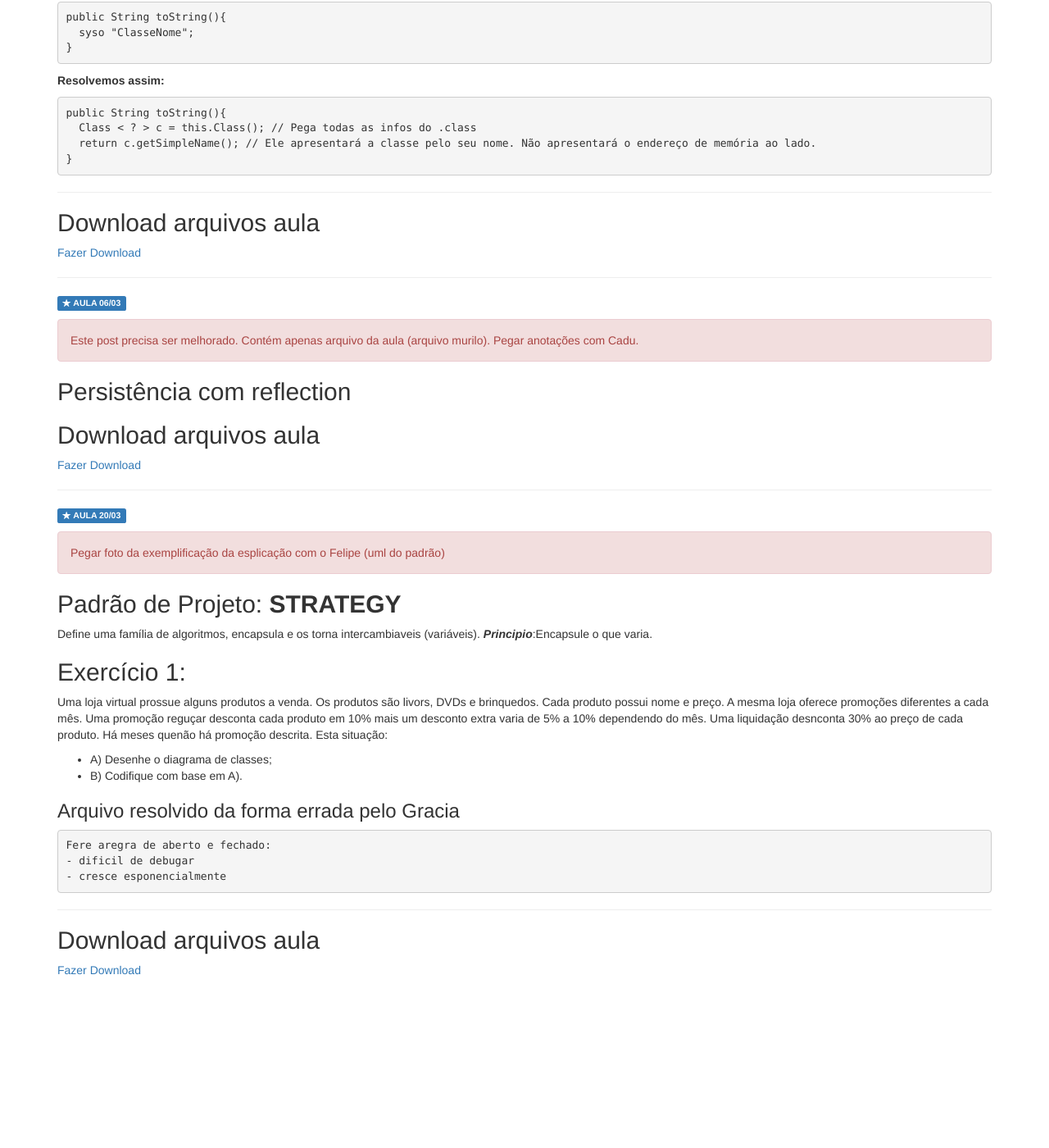
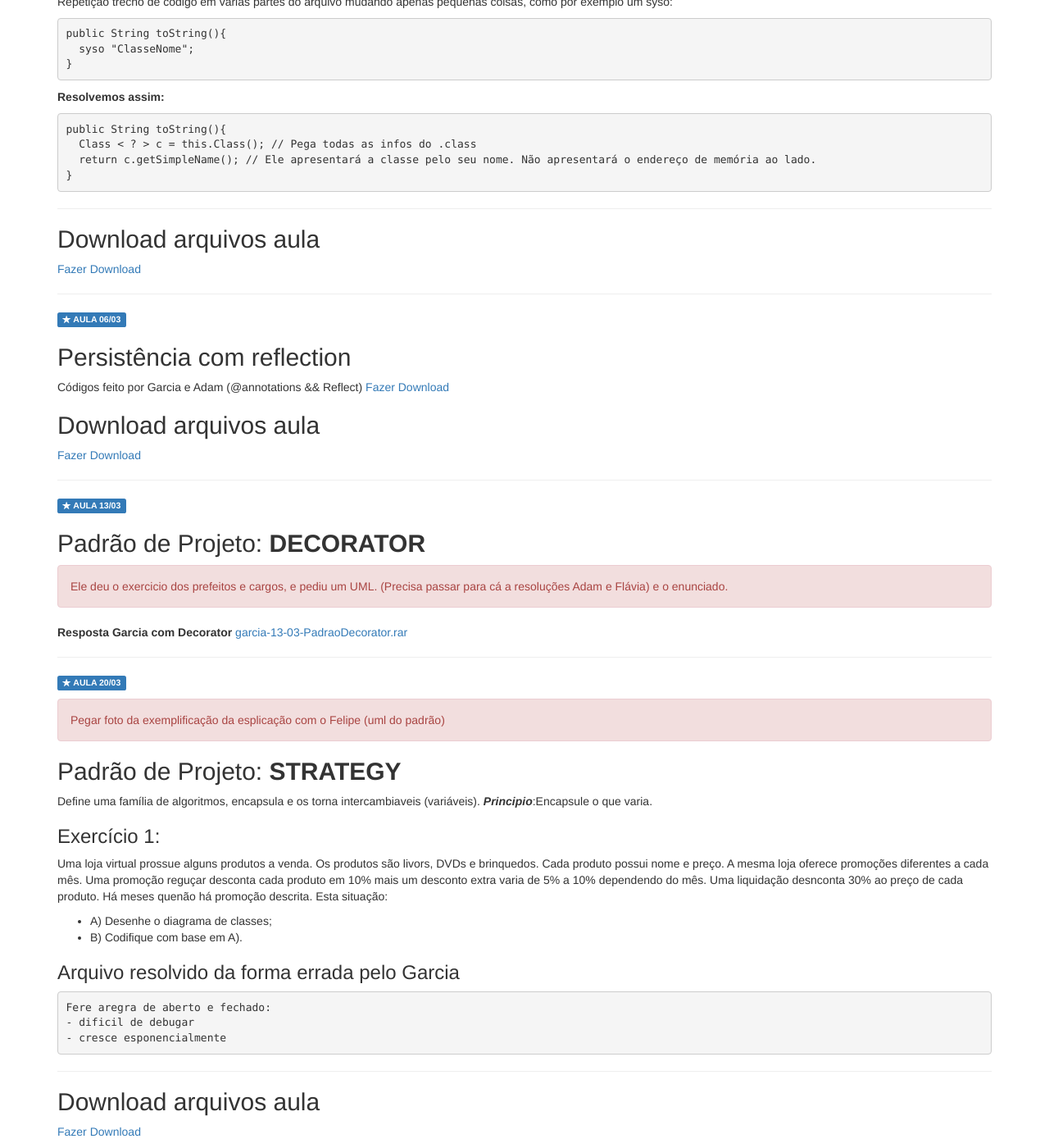
Before and after one commit to fatechub/fatecrl-curso-si, a Jekyll site: the page built from disciplinas/ciclo-5-garcia.md, in a window 1280 px wide and 1400 px high, scrolled down 3453 px. Shown: the whole window at 82% size. Built offline with Jekyll 4.4.1, drawn with Linux system fonts in a browser that asks for light colours; nearby versions of some CDN libraries; library files that are not in the unit come from our copies; before the commit the page ends 4656 px from its top, so only the background shows below that; some of the changed text lies outside the part shown.

Commit message:
Melhora disciplinas Garcia e Chiara

```diff
--- a/disciplinas/ciclo-5-garcia.md
+++ b/disciplinas/ciclo-5-garcia.md
@@ -9,6 +9,7 @@ group: navigation
 <span class="label label-primary text-uppercase"><span class="glyphicon glyphicon glyphicon-star"></span> Fixo</span>
 
 - [Repositório com exemplos de utilização de padrões de projeto implementados em Java.](https://github.com/MarcosX/Padr-es-de-Projeto)
+- [L1.pdf - Exercicio de Treino dado pelo Garcia Reflection]({{ site.production_url }}/media/L1.pdf)
 
 ***
 
@@ -212,13 +213,25 @@ public String toString(){
 
 <span class="label label-primary text-uppercase"><span class="glyphicon glyphicon glyphicon-star"></span> Aula 06/03</span>
 
-<div class="alert alert-danger">Este post precisa ser melhorado. Contém apenas arquivo da aula (arquivo murilo). Pegar anotações com Cadu.</div>
-
-
 ## Persistência com reflection
+Códigos feito por Garcia e Adam (@annotations && Reflect)
+[Fazer Download]({{ site.production_url }}/media/Reflection.zip)
 
 ## Download arquivos aula
 [Fazer Download]({{ site.production_url }}/media/aula-2015-03-06-garcia.rar)
+
+***
+
+<span class="label label-primary text-uppercase"><span class="glyphicon glyphicon glyphicon-star"></span> Aula 13/03</span>
+
+
+## Padrão de Projeto: **DECORATOR**
+
+<div class="alert alert-danger">Ele deu o exercicio dos prefeitos e cargos, e pediu um UML. (Precisa passar para cá a resoluções Adam e Flávia) e o enunciado.</div>
+
+**Resposta Garcia com Decorator**
+[garcia-13-03-PadraoDecorator.rar]({{ site.production_url }}/media/garcia-13-03-PadraoDecorator.rar)
+
 
 ***
 
@@ -226,12 +239,11 @@ public String toString(){
 
 <div class="alert alert-danger">Pegar foto da exemplificação da esplicação com o Felipe (uml do padrão)</div>
 
-
 ## Padrão de Projeto: **STRATEGY**
 Define uma família de algoritmos, encapsula e os torna intercambiaveis (variáveis).
 ***Principio***:Encapsule o que varia.
 
-## Exercício 1:
+### Exercício 1:
 
 Uma loja virtual prossue alguns produtos a venda. Os produtos são livors, DVDs e brinquedos. Cada produto possui nome e preço. A mesma loja oferece promoções diferentes a cada mês. Uma promoção reguçar desconta cada produto em 10% mais um desconto extra varia de 5% a 10% dependendo do mês. Uma liquidação desnconta 30% ao preço de cada produto. Há meses quenão há promoção descrita.
 Esta situação:
@@ -240,7 +252,7 @@ Esta situação:
 
 
 
-### Arquivo  resolvido da forma errada pelo Gracia
+### Arquivo  resolvido da forma errada pelo Garcia
     Fere aregra de aberto e fechado:
     - dificil de debugar
     - cresce esponencialmente
```
Also changed, not shown: disciplinas/ciclo-5-chiara.md (+9 -0 lines), 3 other files.
